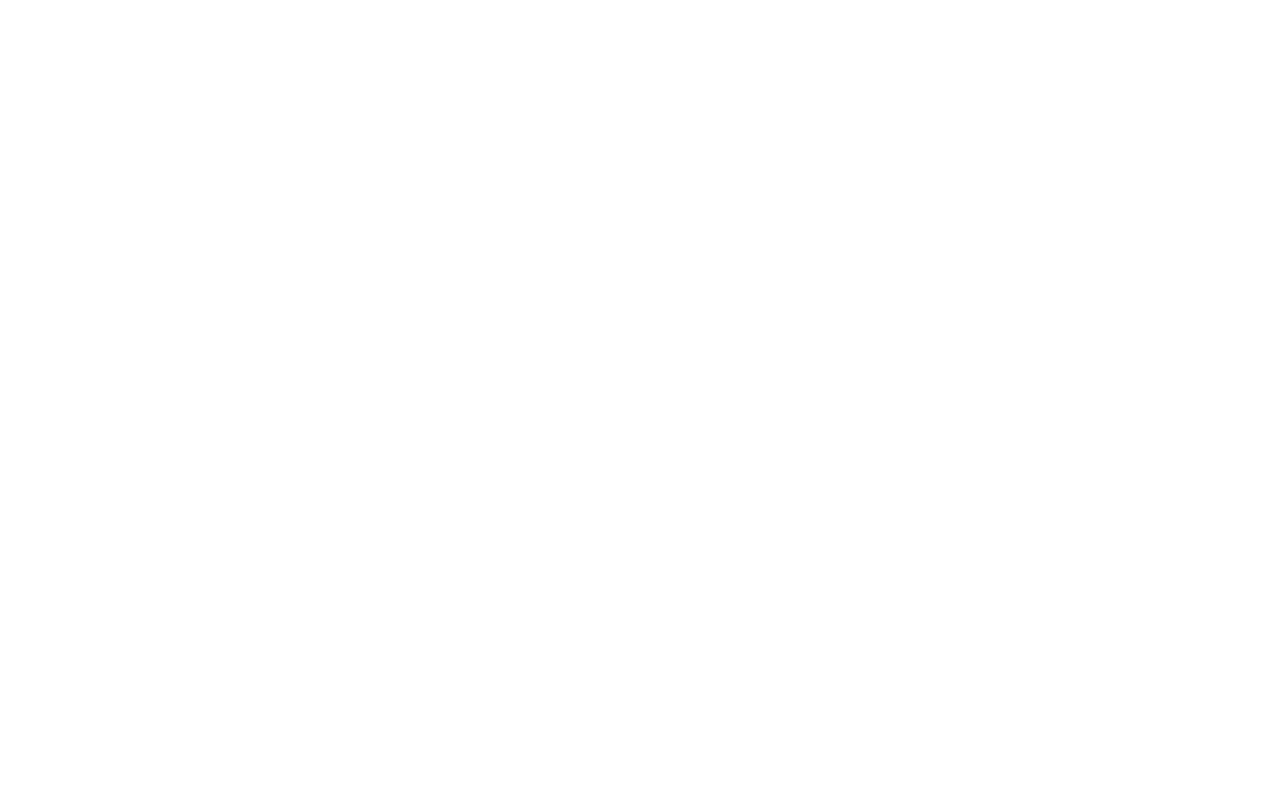
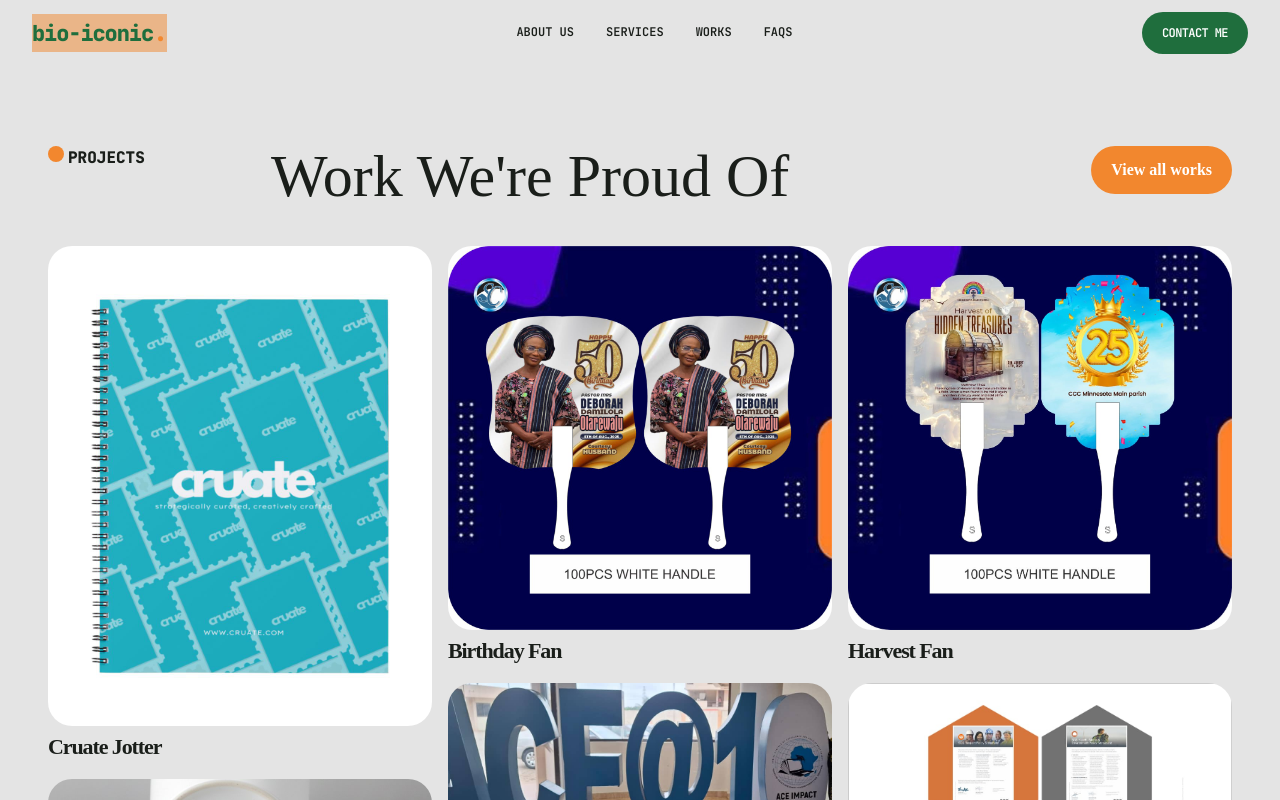
Before and after one commit to huxlic/bioiconic-website, a React (Vite) app: page /works in a window 1280 px wide. Before the commit this address had no page. Shown: the top 800 px of the page. Built offline with nearby package versions, Linux system fonts and the light colour scheme; a web font is replaced by a local one.

Commit message:
add WorksPage component and update routing; enhance Works section with project display

```diff
--- a/src/App.tsx
+++ b/src/App.tsx
@@ -1,11 +1,13 @@
 import {Route, Routes} from "react-router";
 import {Homepage} from "./pages/Homepage.tsx";
+import WorksPage from "./pages/WorksPage.tsx";
 
 const App = () => {
 	return (
 		<div className={"relative w-full bg-[#E4E4E4] font-inter-tight text-warm-black"}>
 			<Routes>
 				<Route path="/" element={<Homepage/>} />
+				<Route path="/works" element={<WorksPage/>} />
 			</Routes>
 		</div>
 	)
--- a/src/components/sections/Services.tsx
+++ b/src/components/sections/Services.tsx
@@ -41,7 +41,7 @@
 			<div className={"w-full flex"}>
 				<div id="services-list" className="relative w-full lg:w-[60%]">
 					{services.map(({id, name, image}) => (
-						<div onMouseOver={() => setServiceImage(image)} key={id} className={"service flex items-center justify-between gap-6 py-6 text-[24px] sm:text-[30px] md:text-[36px] lg:text-[40px] text-faded-black hover:text-[#F2872E] font-semibold border-b transition-colors duration-500 cursor-pointer"}>
+						<div onMouseEnter={() => setServiceImage(image)} key={id} className={"service flex items-center justify-between gap-6 py-6 text-[24px] sm:text-[30px] md:text-[36px] lg:text-[40px] text-faded-black hover:text-[#F2872E] font-semibold border-b transition-colors duration-500 cursor-pointer"}>
 							<span>0{id}.</span>
 							<p>{name}</p>
 						</div>
--- a/src/components/sections/Works.tsx
+++ b/src/components/sections/Works.tsx
@@ -1,4 +1,5 @@
 import works from "../../data/works.ts";
+import {Link} from "react-router";
 
 const Works = () => {
 	return (
@@ -12,15 +13,21 @@
 					className={"lg:flex-4 leading-none text-[26px] sm:text-[50px] lg:text-[60px] font-medium"}>
 					Work We're Proud Of
 				</p>
+
+				<Link to="/works" className={"w-max h-max bg-vib-orange hover:bg-vib-orange/80 px-5 py-3 rounded-full font-semibold text-white"}>
+					View all works
+				</Link>
 			</div>
 
 			<div className="columns-3">
-				{works.slice(0, 8).map(({id, title, image}) => (
-					<div
-						className="overflow-hidden rounded-3xl mb-4 break-inside-avoid"
-						key={id}
-					>
-						<img src={image} alt={title} className="w-full h-auto" />
+				{works.slice(0, 5).map(({id, title, image}) => (
+					<div key={id} className={"flex flex-col gap-1 mb-4 break-inside-avoid"}>
+						<div
+							className="overflow-hidden rounded-2xl md:rounded-3xl"
+						>
+							<img src={image} alt={title} className="w-full h-auto hover:scale-105 transition-transform duration-500"/>
+						</div>
+						<p className={"text-[14px] md:text-[16px] lg:text-[22px] tracking-tighter font-semibold"}>{title}</p>
 					</div>
 				))}
 			</div>
--- /dev/null
+++ b/src/pages/WorksPage.tsx
@@ -0,0 +1,44 @@
+import {Link} from "react-router";
+import works from "../data/works.ts";
+import Footer from "../components/sections/Footer.tsx";
+import Navbar from "../components/sections/Navbar.tsx";
+
+const WorksPage = () => {
+	return (
+		<div>
+			<Navbar/>
+			<section id={"works"} className={"px-4 md:px-12 py-20 flex flex-col gap-10"}>
+				<div className={"flex flex-col lg:flex-row gap-6"}>
+					<div className="lg:flex-1 flex gap-1">
+						<span className={"bg-vib-orange p-2 rounded-full h-max"}></span>
+						<h2 className={"font-jetbrains-mono uppercase font-extrabold"}>projects</h2>
+					</div>
+					<p
+						className={"lg:flex-4 leading-none text-[26px] sm:text-[50px] lg:text-[60px] font-medium"}>
+						Work We're Proud Of
+					</p>
+
+					<Link to="/works" className={"w-max h-max bg-vib-orange hover:bg-vib-orange/80 px-5 py-3 rounded-full font-semibold text-white"}>
+						View all works
+					</Link>
+				</div>
+
+				<div className="columns-3">
+					{works.map(({id, title, image}) => (
+						<div key={id} className={"flex flex-col gap-1 mb-4 break-inside-avoid"}>
+							<div
+								className="overflow-hidden rounded-2xl md:rounded-3xl"
+							>
+								<img src={image} alt={title} className="w-full h-auto hover:scale-105 transition-transform duration-500"/>
+							</div>
+							<p className={"text-[14px] md:text-[16px] lg:text-[22px] tracking-tighter font-semibold"}>{title}</p>
+						</div>
+					))}
+				</div>
+			</section>
+
+			<Footer/>
+		</div>
+	)
+}
+export default WorksPage
```
